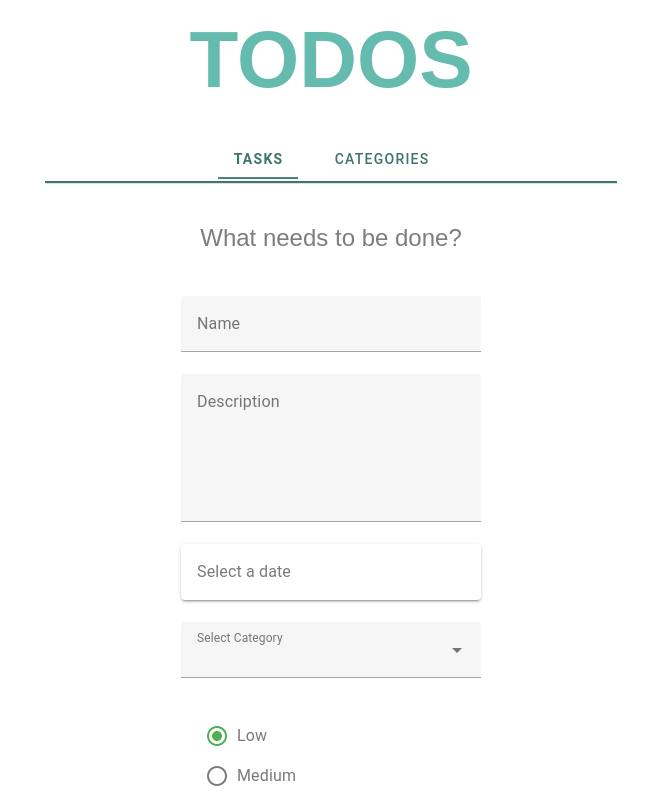
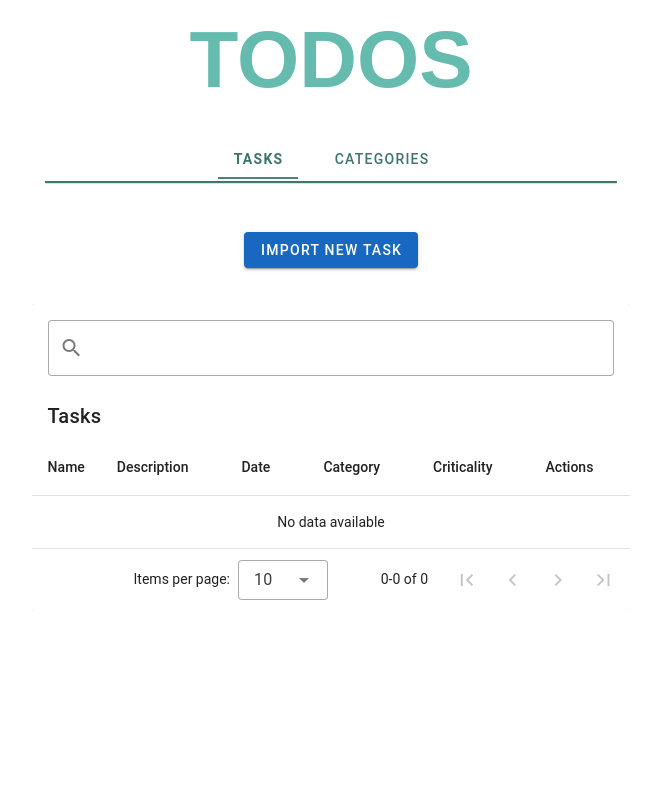
Before and after one commit to marinelakal/To-do-App, a Vue app: page /tasks in a window 1280 px wide. Shown: the top 800 px of the page, without its empty margins (309-970 px from the left). Built offline with nearby package versions, Linux system fonts and the light colour scheme.

Commit message:
Display Tasks in a Table with Import New Task button that directs to the Form

```diff
--- a/src/components/Tasks/TheTaskApp.vue
+++ b/src/components/Tasks/TheTaskApp.vue
@@ -1,20 +1,34 @@
 <template>
-    <the-task-form @submit-form="handleSubmit"></the-task-form>
-    <the-task-table ></the-task-table>
+     <v-container
+    class="d-flex flex-column align-center justify-center"
+    fill-height
+  >
+
+    <v-btn
+      v-if="showImportButton"
+      @click="navigateToForm"
+      class="my-4"
+      color="primary"
+    >
+      Import New Task
+    </v-btn>
+    <router-view />
+  </v-container>
 </template>
 
 
 <script setup>
-import TheTaskForm from './TheTaskForm.vue';
-import TheTaskTable from './TheTaskTable.vue';
-import { useTodoListStore } from '@/stores/useTodoListStore';
+import { computed } from 'vue';
+import { useRouter, useRoute } from 'vue-router';
 
-// Access the store
-const todoStore = useTodoListStore();
+const router = useRouter();
+const route = useRoute();
 
-// Methods
-function handleSubmit(submission) {
-  console.log('New submission:', submission);
-  todoStore.addTodo(submission);
+// Determine if the Import New Task button should be shown
+const showImportButton = computed(() => route.path === '/tasks');
+
+// Function to navigate to the Task Form page
+function navigateToForm() {
+  router.push('/import');
 }
 </script>
--- a/src/main.js
+++ b/src/main.js
@@ -10,6 +10,9 @@ import TheCategory from './components/Categories/TheCategoryApp.vue' ;
 
 import { createPinia } from 'pinia'
 
+import TheTaskTable from './components/Tasks/TheTaskTable';
+import TheTaskForm from './components/Tasks/TheTaskForm';
+
 import App from './App.vue'
 
 const pinia = createPinia()
@@ -17,8 +20,27 @@ const pinia = createPinia()
 const router = createRouter ({
   history: createWebHistory (),
   routes: [
-    { path: '/tasks', component: TheTaskApp },
-    { path: '/categories', component: TheCategory }
+    {
+      path: '/tasks',
+      component: TheTaskApp,
+      children: [
+        {
+          path: '',
+          name: 'TaskTable',
+          component: TheTaskTable
+        },
+        {
+          path: '/import',
+          name: 'TaskForm',
+          component: TheTaskForm
+        }
+      ]
+    },
+    {
+      path: '/categories',
+      component: TheCategory
+    }
+
   ]
 });
 
```
